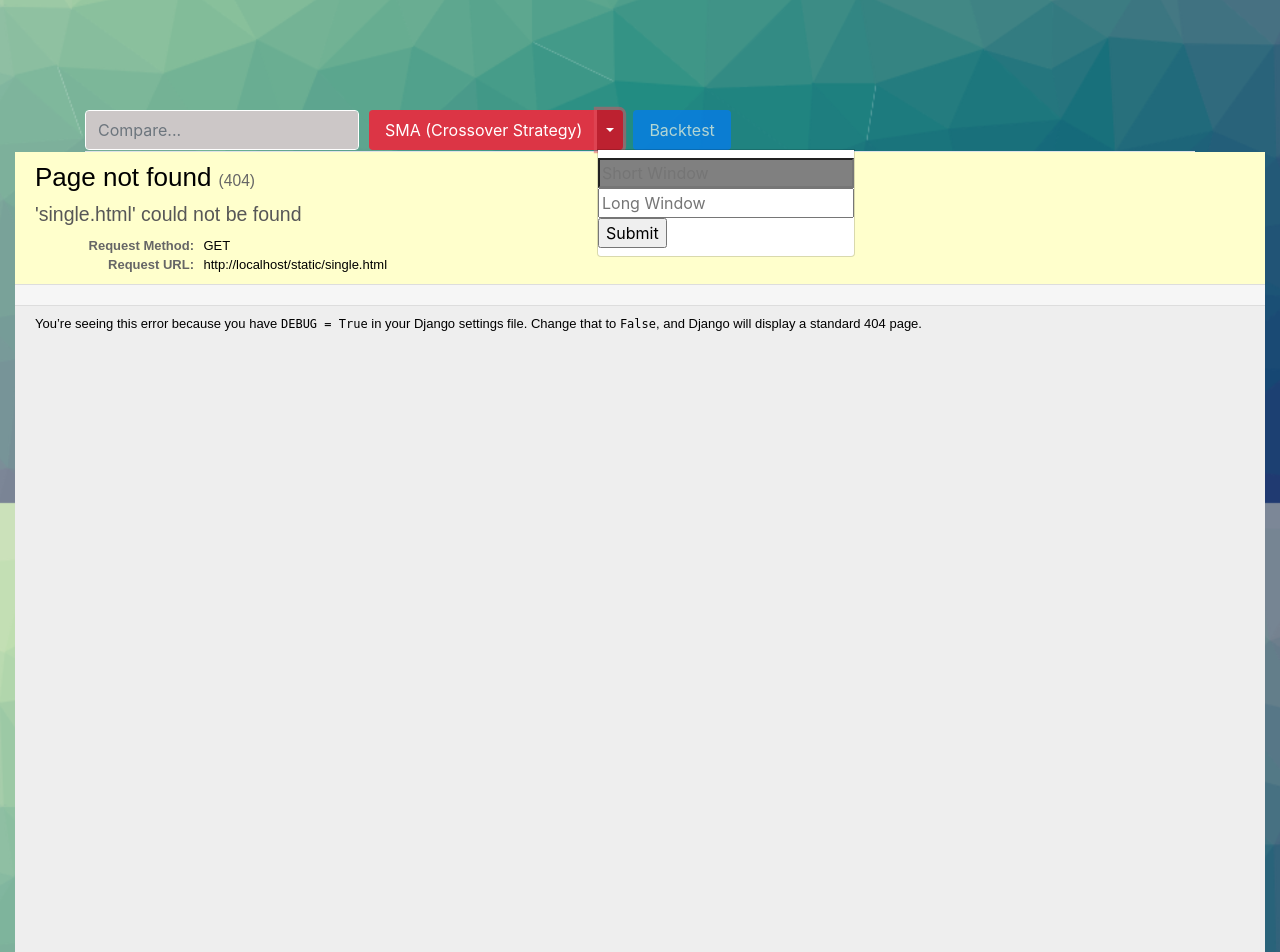
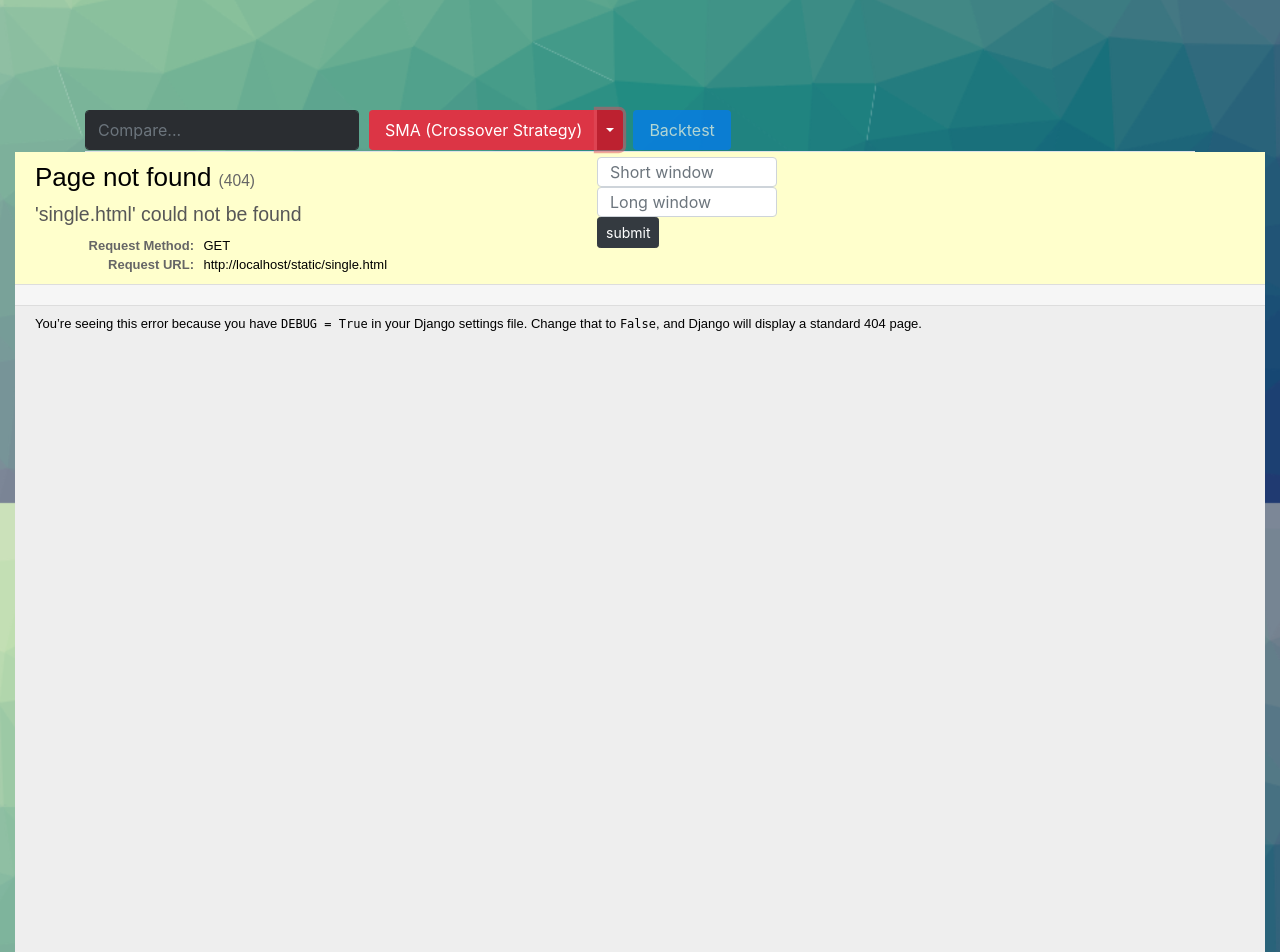
Before and after one commit to mehrakartik/sma-crossover-strategy, a Django app: template mysite/templates/Chart.html in a window 1280 px wide, after a click on "Toggle Dropdown". Shown: the part 297-1249 px from the top of the page. Run offline with Django 3.2, Linux system fonts and the light colour scheme; the template is opened without the code that fills it, so the values that code supplies are empty; some libraries are stand-ins or nearby versions.

Commit message:
dropdown menu updated and search bar color updated

```diff
--- a/mysite/templates/Chart.html
+++ b/mysite/templates/Chart.html
@@ -102,15 +102,14 @@
 
 
 
-    <!-- <label for="inputPassword2" class="sr-only">Password</label> -->
-    <input type="text" name="text" class="form-control"  placeholder="Compare..." style="height: 40px;border-color:white;background-color: #CCC7C7;text-shadow:11;">
+
+    <input type="text" name="text" class="form-control"  placeholder="Compare..." data-toggle="tooltip" data-placement="top" title="You can compare stocks by entering its name!" style="height: 40px;color:white;border-color:#2a2d31;background-color: #2a2d31; text-shadow:11; ">
 
 
 </form>
         </li>
 
         <li class="nav-item ">
-          <!-- <a class="nav-link active" href="#">SMA (Crossover Strategy)</a> -->
            <div class="btn-group drodown">
 
                   <a class="nav-link btn btn-danger" data-toggle="tooltip" data-placement="top" title="It will show you the simple moving average of 40 days and 100 days" href="/smacs" style="margin-left: 10px;border: none;margin-bottom: 2px;">SMA (Crossover Strategy)</a>
@@ -118,21 +117,23 @@
                     <button type="button" class="btn btn-danger dropdown-toggle dropdown-toggle-split" data-toggle="dropdown" aria-haspopup="true" aria-expanded="false" data-toggle="tooltip" data-placement="top" title="You can choose  manually short and long window here!" style="border:none;margin-bottom: 2px;">
                       <span class="sr-only" >Toggle Dropdown</span>
                     </button>
-                    <div class="dropdown-menu">
+                    <div class="dropdown-menu" style="background:transparent;border:none;">
+
       <!-- Dropdown menu links -->
 
                       <div class="row" >
                        <form action="/smacs" method="get">
                         <div class="col">
-                              <input type="number" name="short_window" placeholder="Short Window" style="background-color: grey;">
+                        <input type="text" name="text" class="form-control"  placeholder="Short window" style="height: 30px; width:180px;text-shadow:11;">
                       </div>
 
                       <div class="col">
-                              <input type="number" name="long_window" placeholder="Long Window">
+                        <input type="text" name="text" class="form-control"  placeholder="Long window" style="height: 30px; width:180px;text-shadow:11;">
                        </div>
 
                        <div class="col">
-                              <input type="submit">
+                        <!-- <input type="submit" style=" border-radius: 10%"> -->
+                      <button type="submit"  class=" btn btn-dark btn-sm" >submit</button>
                       </div>
                       </form>
 
@@ -156,25 +157,10 @@
   </div>
 </div>
 
-  <!-- </div> -->
-
-
-
-
-
-
-
 
 
   </div>
   <br><br><br>
-
-
-
-
-
-
-
 
     <!-- Optional JavaScript -->
     <!-- jQuery first, then Popper.js, then Bootstrap JS -->
@@ -183,13 +169,6 @@
     <script src="https://stackpath.bootstrapcdn.com/bootstrap/4.3.1/js/bootstrap.min.js" integrity="sha384-JjSmVgyd0p3pXB1rRibZUAYoIIy6OrQ6VrjIEaFf/nJGzIxFDsf4x0xIM+B07jRM" crossorigin="anonymous"></script>
 
 
-
-
-
-
-
-
-
   </body>
 
 </html>
```
Lines whose indentation alone changed are shown as unchanged.
